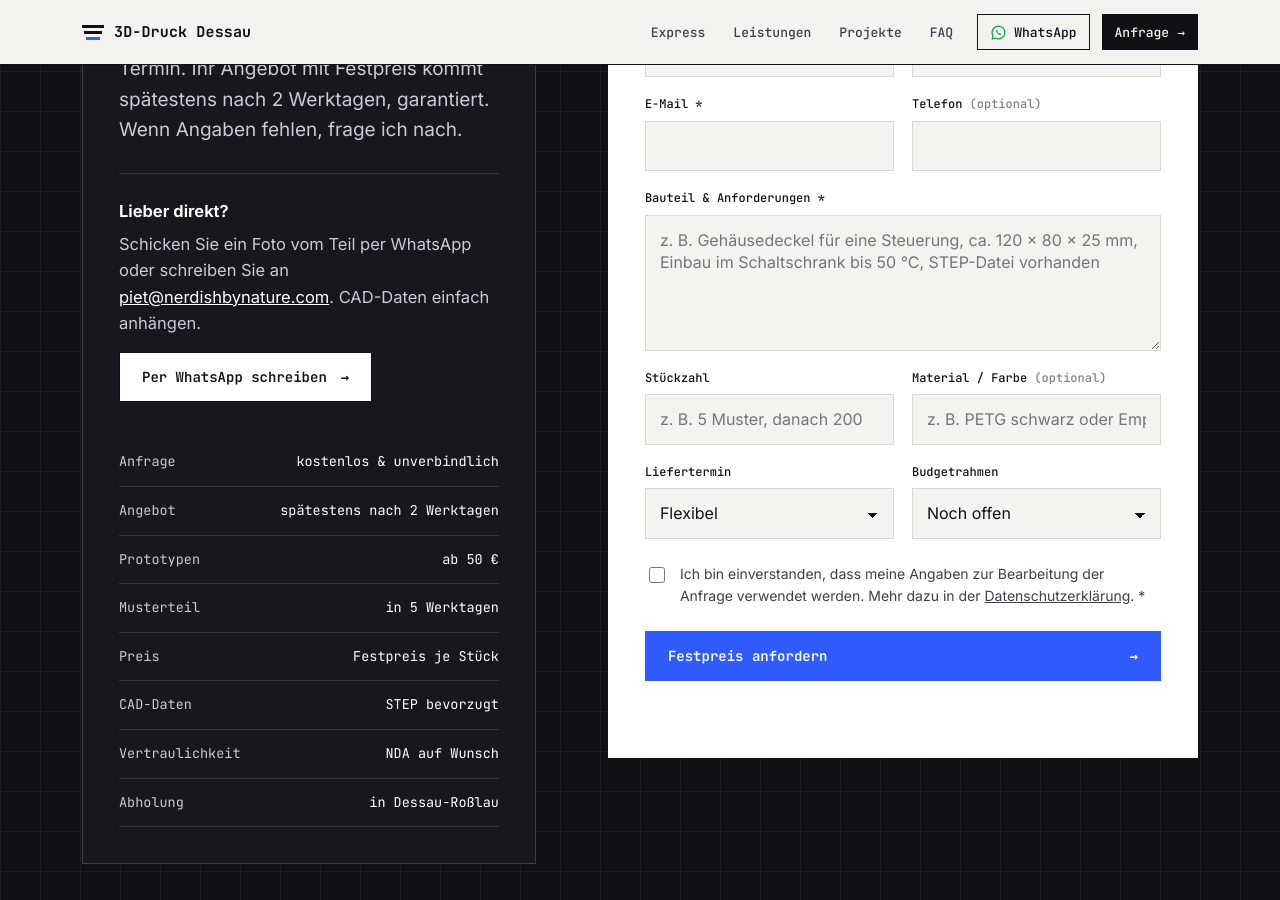
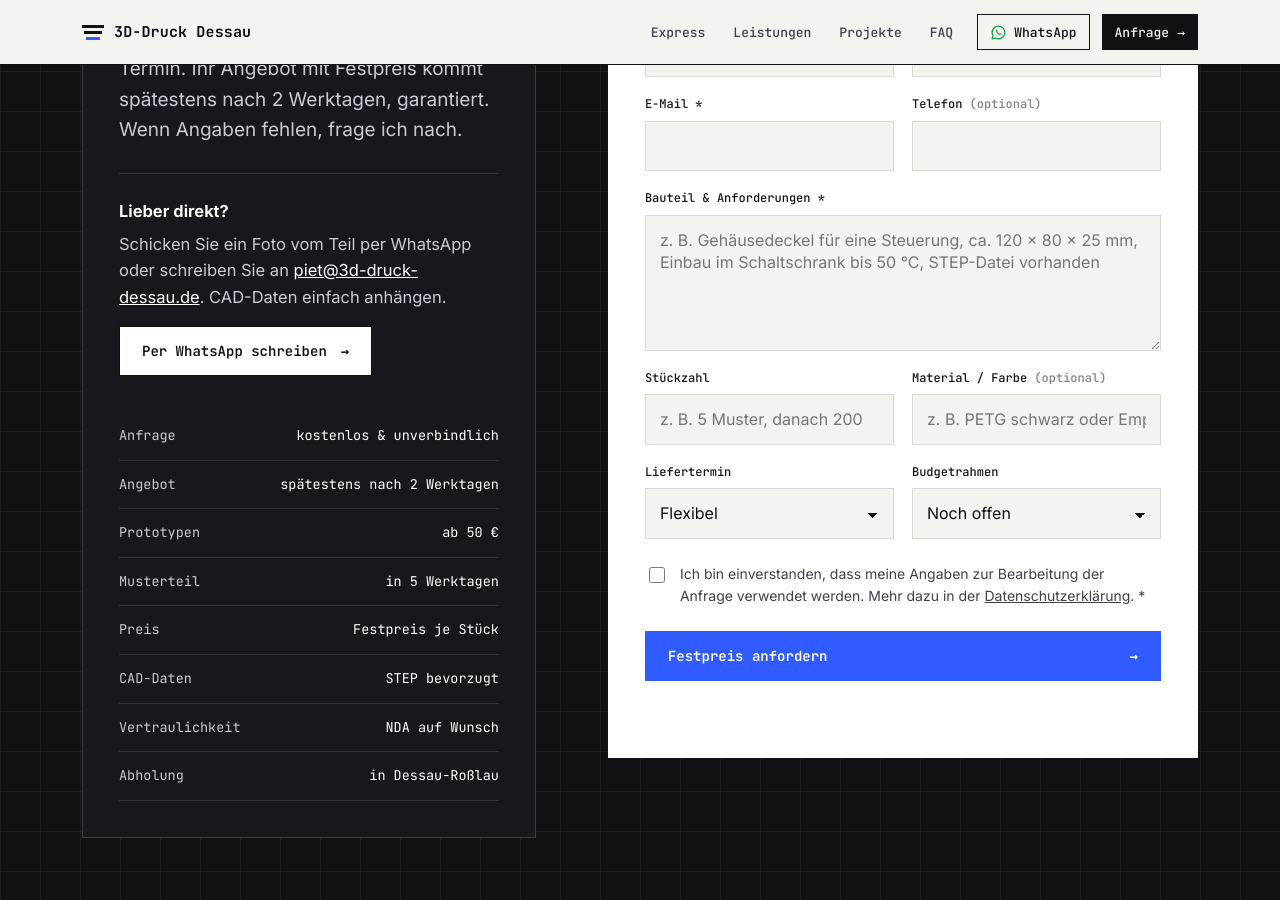
Before and after one commit to 3d-druck-dessau/3d-druck-dessau.github.io, a Jekyll site: the page built from index.html, in a window 1280 px wide and 900 px high, scrolled down 5163 px. Built offline with Jekyll 4.4.1, drawn with Linux system fonts in a browser that asks for light colours.

Commit message:
Use piet@3d-druck-dessau.de as contact address

```diff
--- a/assets/druck/form.js
+++ b/assets/druck/form.js
@@ -4,7 +4,7 @@
 // with a pre-filled message. Because a page can't tell whether a mail app
 // actually opened, a box with the finished message and copy buttons is shown
 // as well, so people using webmail can paste it in themselves.
-var EMAIL = ["piet", "nerdishbynature.com"].join("@"); // split so scrapers miss it
+var EMAIL = ["piet", "3d-druck-dessau.de"].join("@"); // split so scrapers miss it
 var WHATSAPP = ["49", "171", "775", "7552"].join(""); // same idea for the number
 
 // Contact links are only assembled here, so neither the address nor the number
--- a/imprint.html
+++ b/imprint.html
@@ -20,7 +20,7 @@ sitemap: false
         Deutschland
       </p>
 
-      <p>E-Mail: <a href="#" data-email>piet (at) nerdishbynature.com</a></p>
+      <p>E-Mail: <a href="#" data-email>piet (at) 3d-druck-dessau.de</a></p>
 
       <p>Verantwortlich für den Inhalt nach § 18 Abs. 2 MStV: Piet Brauer-Kallenberg, Anschrift wie oben.</p>
 
```
